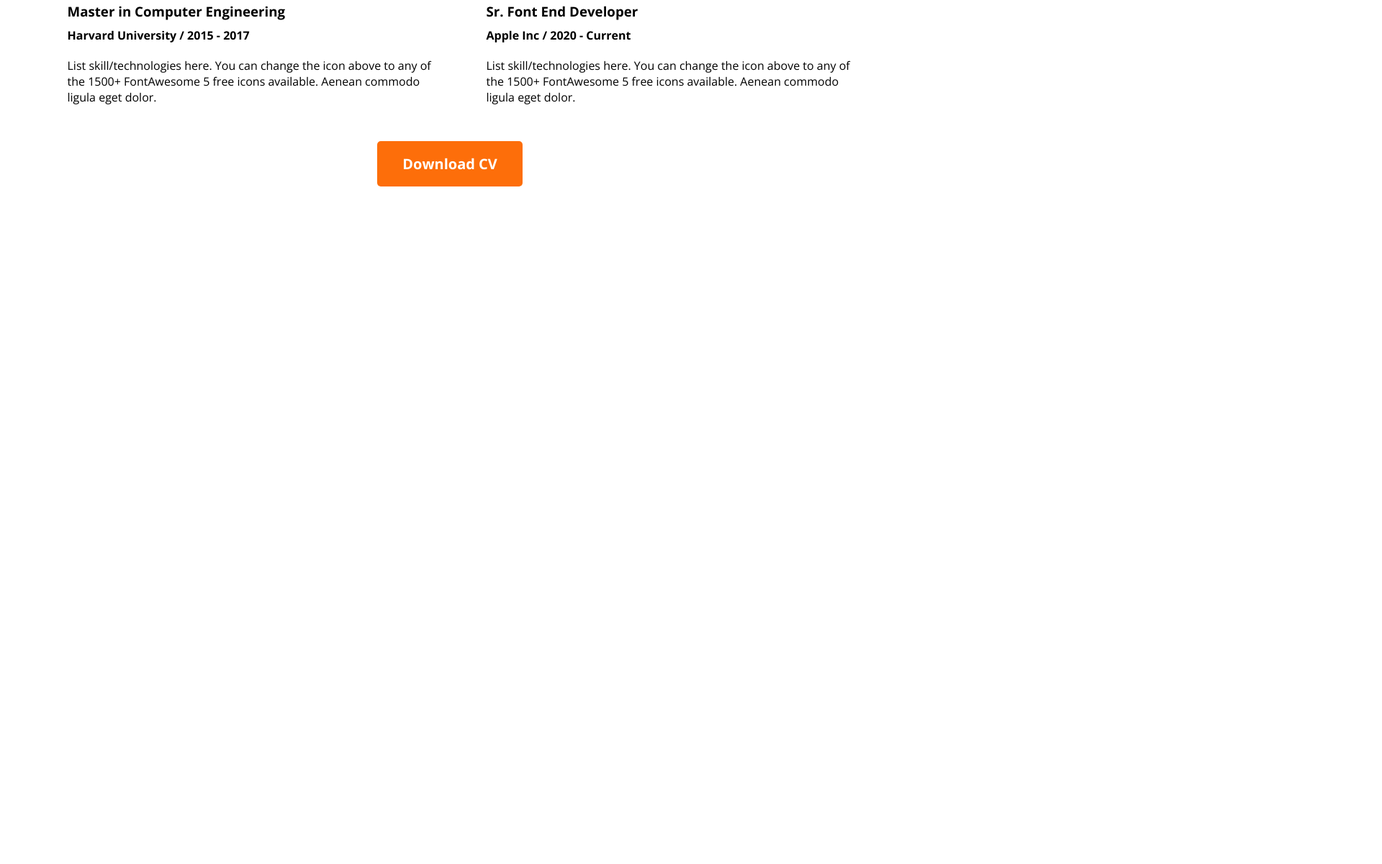
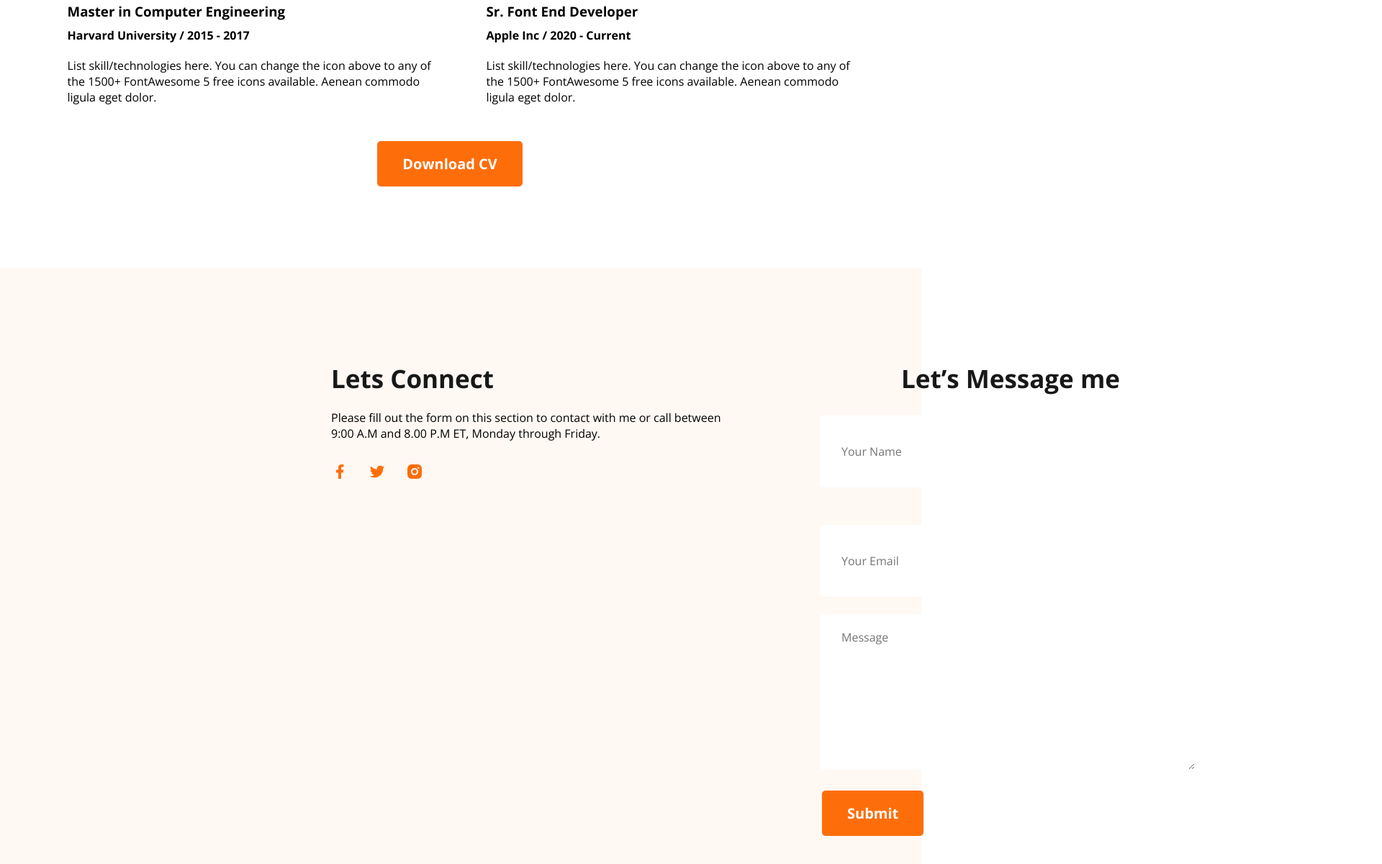
Before and after one commit to xer-on/portfolio, a plain HTML site: page index.html in a window 1280 px wide. Shown: the part 3750-4950 px from the top of the page at 72% size, 1920 px wide, since content can reach past the window. Before the commit the page ends 4122 px from the top, so only its background shows below. Drawn offline with nearby package versions, Linux system fonts and the light colour scheme.

Commit message:
added contact

```diff
--- a/index.html
+++ b/index.html
@@ -168,7 +168,28 @@
         </section>
     </main>
     <footer>
+        <div class="footer-container">
+            <div class="footer-column-one">
+                <h3 class="footer-title">Lets Connect</h3>
+                <p class="footer-description">Please fill out the form on this section to contact with me or call
+                    between 9:00 A.M and 8.00 P.M ET, Monday through Friday.</p>
+                <div class="social-icons">
+                    <a href=""><img src="./images/icons/facebook.png" alt=""></a>
+                    <a href=""><img src="./images/icons/twitter.png" alt=""></a>
+                    <a href=""><img src="./images/icons/insta.png" alt=""></a>
+                </div>
+            </div>
+            <div class="footer-column-two">
+                <h3 class="footer-title">Let’s Message me</h3>
+                <form action="" class="footer-form">
+                    <input type="text" name="" id="" placeholder="Your Name">
+                    <input type="email" name="" id="" placeholder="Your Email">
+                    <textarea name="" id="" cols="30" rows="10" placeholder="Message"></textarea>
+                    <button class="primary-button" id="submit">Submit</button>
+                </form>
 
+            </div>
+        </div>
     </footer>
 </body>
 
--- a/styles/style.css
+++ b/styles/style.css
@@ -315,3 +315,77 @@ section button {
     margin-top: 50px;
     margin-bottom: 113px;
 }
+
+/* footer style */
+footer {
+    background: #FFF8F3;
+}
+
+.footer-container {
+    display: flex;
+    padding-top: 130px;
+}
+
+.footer-column-one {
+    padding-left: 230px;
+}
+.footer-column-two{
+    padding-right: 386px;
+    display: block;
+}
+.footer-title {
+    color: #181818;
+    padding-left: 230px;
+    font-size: 35px;
+    font-style: normal;
+    font-weight: 700;
+    line-height: normal;
+
+}
+
+.footer-description {
+    width: 562px;
+    padding-top: 20px;
+    padding-bottom: 30px;
+    padding-left: 230px;
+}
+
+.social-icons {
+    padding-left: 230px;
+}
+
+.social-icons img {
+    padding-right: 24px;
+}
+.footer-form input,
+textarea {
+
+    color: #757575;
+    font-family: Open Sans;
+    font-size: 16px;
+    font-style: normal;
+    font-weight: 400;
+    line-height: 28px;
+    border-radius: 5px;
+    border: none;
+    background: #FFF;
+    margin-bottom: 24px;
+    margin-left: 117px;
+    padding: 18px 30px;
+}
+.footer-form > input {
+    margin-top: 28px;
+}
+.footer-form input {
+    width: 461px;
+    height: 64px;
+    flex-shrink: 0;
+}
+.footer-form textarea {
+    width: 461px;
+    height: 180px;
+}
+#submit{
+    margin-bottom: 130px;
+    margin-left: 120px;
+}
```
